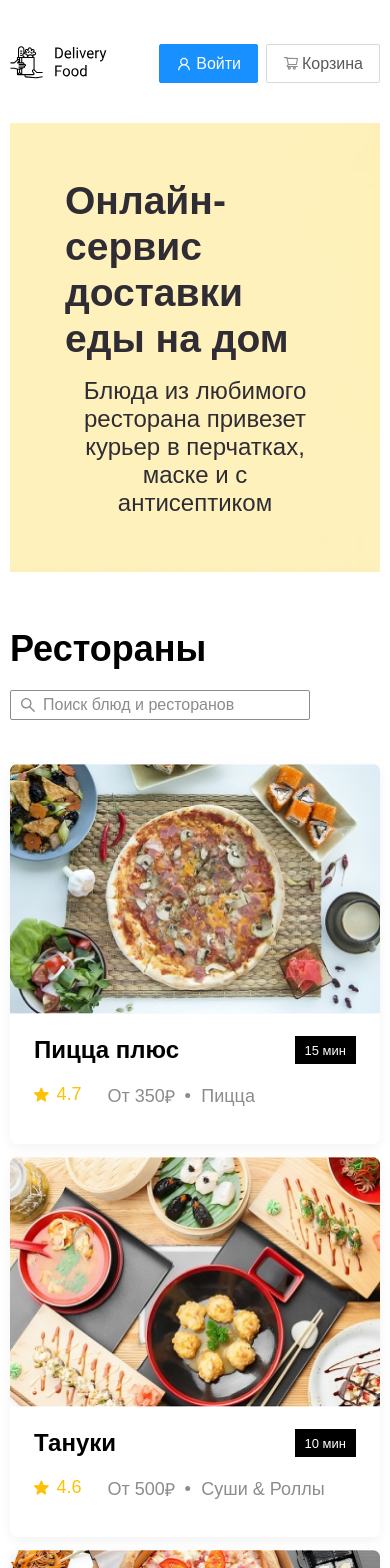
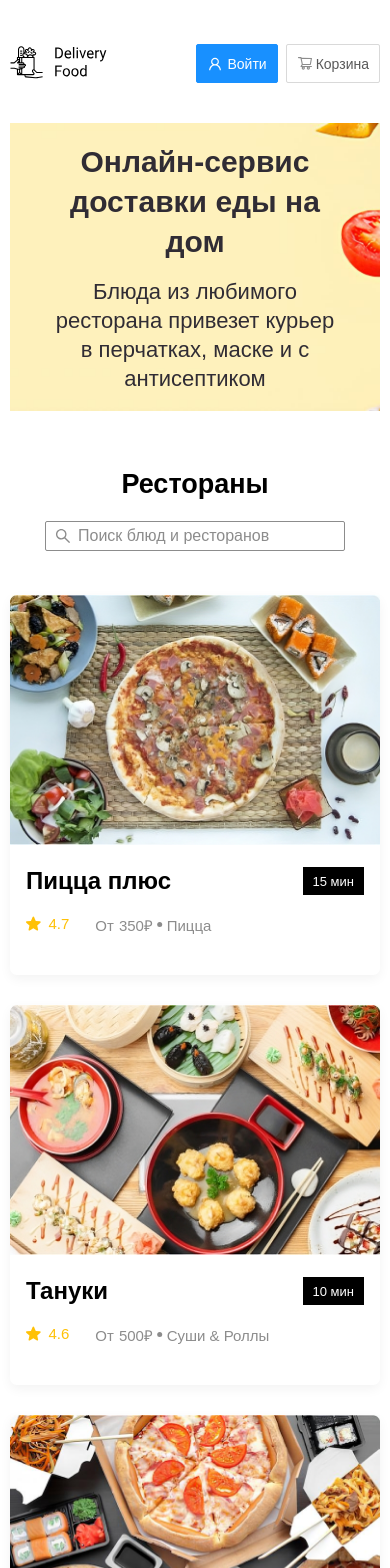
Before and after one commit to MoonSh9de/Delivery-vue, a Vue app: page / in a window 390 px wide. Shown: the top 1568 px of the page. Built offline with nearby package versions, Linux system fonts and the light colour scheme.

Commit message:
Adaptive layout №1 Added adaptive mobile layout for all pages except the modal cart window

```diff
--- a/src/assets/styles/_main.scss
+++ b/src/assets/styles/_main.scss
@@ -59,6 +59,11 @@ h6 {
 	font-weight: 700;
 	line-height: 4.2rem;
 	color: $black-color;
+
+	@include mobile {
+		font-size: 2.7rem;
+		line-height: 3.4rem;
+	}
 }
 
 li {
@@ -87,6 +92,12 @@ main {
 	transition: background 0.1s linear;
 
 	cursor: pointer;
+
+	@include mobile {
+        padding: 0.5rem 1rem;
+
+		font-size: 1.4rem;
+    }
 }
 
 .btn__primary  {
@@ -118,15 +129,27 @@ main {
 
     font-size: 1.8rem;
     color: $orange-color;
+
+	@include mobile {
+		font-size: 1.5rem;
+	}
 }
 .price {
     display: flex;
     align-items: center;
     font-size: 1.8rem;
     color: $gray-text-color;
+
+	@include mobile {
+		font-size: 1.5rem;
+	}
 }
 .dot {
     margin: 0 1rem;
+
+	@include mobile {
+		margin: 0 0.4rem;
+	}
 }
 
 .cost {
--- a/src/assets/styles/_media.scss
+++ b/src/assets/styles/_media.scss
@@ -22,30 +22,6 @@
 
 @media (max-width: 540px) {
 
-    .main__promo {
-        padding: 5.5rem;
-    }
-
-    .main__header {
-        text-align: center;
-        font-size: 2.7rem;
-        line-height: 3rem;
-    }
-
-    .main__text {
-        font-size: 2rem;
-        line-height: 2.4rem;
-    }
-
-    .delivery__about {
-        justify-content: center;
-    }
-
-
-    .goods__info {
-        gap: 1rem;
-    }
-
 }
 
 @media (max-width: 465px) {
--- a/src/components/CartModal.vue
+++ b/src/components/CartModal.vue
@@ -3,7 +3,7 @@
        <div class="modal">
            <div class="modal__header">
                <h2 class="modal__title">Корзина</h2>
-               <span class="modal__close" @click="closeModal()"><img src="../assets/images/other/close.svg" alt=""></span>
+               <span @click="closeModal()"><img class="modal__close" src="../assets/images/other/close.svg" alt=""></span>
            </div>
            <div v-if="cart.length > 0">
             <div class="modal__body">
@@ -96,18 +96,26 @@ body:has(.modal__overlay.open) {
 }
 .modal__close {
     cursor: pointer;
+
+    @include mobile {
+        width: 24px;
+        height: 24px;
+    }
 }
 .modal {
     display: flex;
     flex-direction: column;
-
     width: 600px;
-    height: 435px;
-
+    min-height: 435px;
     padding: 3.5rem;
 
     border-radius: 0.5rem;
     background-color: $white-color;
+
+    @include mobile{
+        margin:0 1rem;
+        padding: 2.8rem;
+    }
 
 
     .modal__header {
@@ -120,6 +128,10 @@ body:has(.modal__overlay.open) {
 
     .modal__title {
         font-size: 3.6rem;
+
+        @include mobile {
+            font-size: 3rem;
+        }
     }
 
     .modal__body {
@@ -166,24 +178,36 @@ body:has(.modal__overlay.open) {
         display: flex;
         flex-direction: column;
         align-items: center;
+        max-width: 530px;
+        min-height: 300px;
 
         text-align: center;
 
         .modal__similar-subtitle {
             font-size: 3rem;
+
+            @include mobile {
+                font-size: 2.4rem;
+            }
         }
 
         .modal__similar-text {
             margin-top: 5rem;
-            margin-bottom: 3rem;
             padding: 0 4rem;
 
             font-size: 2rem;
+
+            @include mobile {
+                padding: 0;
+
+                font-size: 1.5rem;
+            }
         }
 
         .modal__link {
             width: 250px;
 
+            margin-top: auto;
             padding: 0.75rem;
 
             text-decoration: none;
--- a/src/components/GoodCard.vue
+++ b/src/components/GoodCard.vue
@@ -37,8 +37,8 @@
 <style lang="scss">
 
 .good {
-	max-width: 38.4rem;
-	height: 41.4rem;
+	max-width: 384px;
+	min-height: auto;
 	border-radius: 0.7rem;
 	box-shadow: 0px 4px 12px 0px rgba(0, 0, 0, 0.05);
 
@@ -52,7 +52,7 @@
     }
 
     .good__info {
-        padding:  0 2.4rem;
+        padding:  0 2.4rem 2.4rem;
 
         .good__title {
             margin-bottom: 1rem;
@@ -60,12 +60,19 @@
             font-size: 2.4rem;
             font-weight: 400;
 
+            @include mobile {
+                font-size: 2.1rem;
+            }
         }
 
         .good__about {
             font-size: 1.8rem;
             font-weight: 400;
             color: #8c8c8c;
+
+            @include mobile {
+                font-size: 1.5rem;
+            }
         }
 
         .good__buy {
@@ -82,6 +89,10 @@
                 font-size: 1.6rem;
                 font-weight: 400;
                 color: $white-color;
+
+                @include mobile {
+                    padding: 0.5rem 1rem;
+                }
             }
         }
     }
--- a/src/components/Header.vue
+++ b/src/components/Header.vue
@@ -17,7 +17,7 @@
 </script>
 
 <style lang="scss">
-    header {
+header {
     margin-bottom: 4rem;
     padding: 4.4rem 0 0;
 
--- a/src/components/LoginModal.vue
+++ b/src/components/LoginModal.vue
@@ -3,7 +3,7 @@
          <div class="modal login-modal">
              <div class="modal__header">
                  <h2 class="modal__title">Авторизация</h2>
-                 <span class="modal__close" @click="closeModal()"><img src="../assets/images/other/close.svg" alt=""></span>
+                 <span @click="closeModal()"><img class="modal__close" src="../assets/images/other/close.svg" alt=""></span>
              </div>
              <div class="login-modal__buttons">
                 <button
@@ -199,18 +199,25 @@ function setActiveButton(btn) {
 
 <style lang="scss">
 .login-modal {
+    max-width: 600px;
     height: auto;
 
+    margin: 0 1rem;
+
     .login-modal__buttons {
-    display: flex;
-    justify-content: center;
+        display: flex;
+        justify-content: center;
+        gap: 2rem;
 
-    margin-bottom: 2rem;
+        margin-bottom: 2rem;
+
+        @include mobile {
+            flex-direction: column;
+            align-items: center;
+        }
 
     .btn__login {
         display: inline-block;
-
-        margin-right: 2rem;
         padding: 1rem 3rem;
         border-radius: 1rem;
         border: 0;
@@ -218,6 +225,10 @@ function setActiveButton(btn) {
 
         font-size: 2rem;
         transition: 0.3s linear all;
+
+        @include mobile {
+            width: 200px;
+        }
     }
 
     .btn__login--active {
@@ -236,8 +247,6 @@ function setActiveButton(btn) {
         align-items: center;
 
         gap: 2rem;
-
-        padding: 0 8rem;
 
         .lable {
             position: absolute;
--- a/src/components/RestCard.vue
+++ b/src/components/RestCard.vue
@@ -50,6 +50,10 @@
     .restaraunt__about {
         padding: 0 2.4rem 3.5rem;
 
+        @include mobile {
+            padding: 0 1.6rem;
+        }
+
         .restaraunt__info {
             display: flex;
             justify-content: space-between;
@@ -59,6 +63,7 @@
             .restaraunt__title {
                 font-size: 2.4rem;
                 font-weight: 700;
+
             }
 
             .restaraunt__time {
--- a/src/views/AboutView.vue
+++ b/src/views/AboutView.vue
@@ -32,15 +32,15 @@
 						<li>Высокое качество обслуживания</li>
 						<li>Доступные цены</li>
 					</ul>
-					<!--Добавить для ссылки тип номер и изменить класс для общих ссылок -->
+					<!--TODO ссылку с поддержкой-->
 					<p class="about__par">
 						Если вы хотите получить дополнительную информацию или узнать о специальных предложениях, пожалуйста,
-						посетите наш сайт или <span><a class="login-modal__reCAPTCHA--link" href="#">свяжитесь</a></span> с нашей службой поддержки клиентов.
+						посетите наш сайт или <span><a href="#" class="about__support--link">свяжитесь</a></span> с нашей службой поддержки клиентов.
 						Мы всегда рады помочь вам с выбором и заказом ваших любимых блюд.
 					</p>
 				</div>
 				<div class="about__address">
-					<p class="about__paragraph">
+					<p>
 						ООО "ДЕЛИВЕРИ ФУД" (ИНН 6809257710)
 						Юридический адрес: 393053, Воронежская обл., Воронеж г., Московский пр., дом № 128
 					</p>
@@ -66,14 +66,15 @@
 	.about__text {
 		gap: 2rem;
 
-		padding: 3rem 5rem 3rem 0;
+		padding: 3rem 5rem 3rem;
 
 		border-top: 1px solid $gray-bg-color;
 		border-bottom: 1px solid $gray-bg-color;
 	}
 
 	.about__address {
-		padding: 0 5rem 2rem 0;
+		padding-bottom: 2rem;
+		text-align: center;
 	}
 
 	.about__list {
@@ -91,12 +92,12 @@
 	}
 	.about__par {
 			margin-bottom: 1rem;
-		.login-modal__reCAPTCHA--link{
+			.about__support--link {
 				color: $black-color;
 				text-decoration: none;
 		}
 
-    .login-modal__reCAPTCHA--link:hover {
+		.about__support--link:hover {
 			text-decoration: underline;
 		}
 	}
--- a/src/views/ContactsView.vue
+++ b/src/views/ContactsView.vue
@@ -4,7 +4,7 @@
             <h1 class="title ">Контакты</h1>
             <section class="contacts">
                 <div class="contact">
-                    <!-- Update! Links fo rests-->
+                    <!-- TODO! Links fo rests-->
                     <h3 class="contact__rest">Пицца плюс</h3>
                     <ul class="contact__info">
                         <address class="contact__address">г.Воронеж, Московский пр-кт, д. 22</address>
--- a/src/views/GoodsView.vue
+++ b/src/views/GoodsView.vue
@@ -65,8 +65,16 @@ const addToCart = (good) => {
 
     margin-bottom: 4rem;
 
+    @include mobile{
+        flex-direction: column;
+        gap: 1rem;
+    }
     .goods__restaraunt--title {
         font-size: 3.6rem;
+
+        @include mobile {
+            font-size: 3.3rem;
+        }
     }
 
     .goods__raiting {
@@ -74,6 +82,7 @@ const addToCart = (good) => {
         margin-top: 0.5rem;
     }
 }
+// TODO! Сделать общий стили всех секций
 .goods {
     display: flex;
     justify-content: center;
@@ -81,7 +90,7 @@ const addToCart = (good) => {
 
     flex-wrap: wrap;
 
-    padding-bottom: 11.2rem;
+    padding-bottom: 6rem;
 }
 
 </style>
--- a/src/views/HomeView.vue
+++ b/src/views/HomeView.vue
@@ -53,6 +53,10 @@ import { arrayOfRests } from '@/constants/rests';
 
     font-weight: 400;
     color: $black-promo-color;
+    @include mobile {
+        padding:  5% 10%;
+    }
+
     .promo__about {
         max-width: 53rem;
     }
@@ -63,10 +67,21 @@ import { arrayOfRests } from '@/constants/rests';
         font-weight: 700;
         line-height: 4.6rem;
         text-align: left;
+
+        @include mobile {
+            text-align: center;
+            font-size: 3rem;
+            line-height: 4rem;
+        }
     }
     .main__text {
         font-size: 2.4rem;
         line-height: 2.8rem;
+
+        @include mobile {
+            font-size: 2.2rem;
+            line-height: 2.9rem;
+        }
     }
 }
 .delivery {
@@ -78,6 +93,10 @@ import { arrayOfRests } from '@/constants/rests';
         flex-wrap: wrap;
 
         margin-bottom: 4.4rem;
+
+        @include mobile {
+		    justify-content: center;
+	    }
     }
 
     .search__form {
@@ -118,5 +137,8 @@ import { arrayOfRests } from '@/constants/rests';
     padding-bottom: 6rem;
 
     text-decoration: none;
+    @include mobile {
+        gap: 3rem;
+    }
 }
 </style>
```
Also changed, not shown: src/components/Footer.vue (+27 -11 lines), src/assets/images/other/facebook.svg (deleted), src/assets/images/other/github.svg (added). Lines whose indentation alone changed are shown as unchanged.
